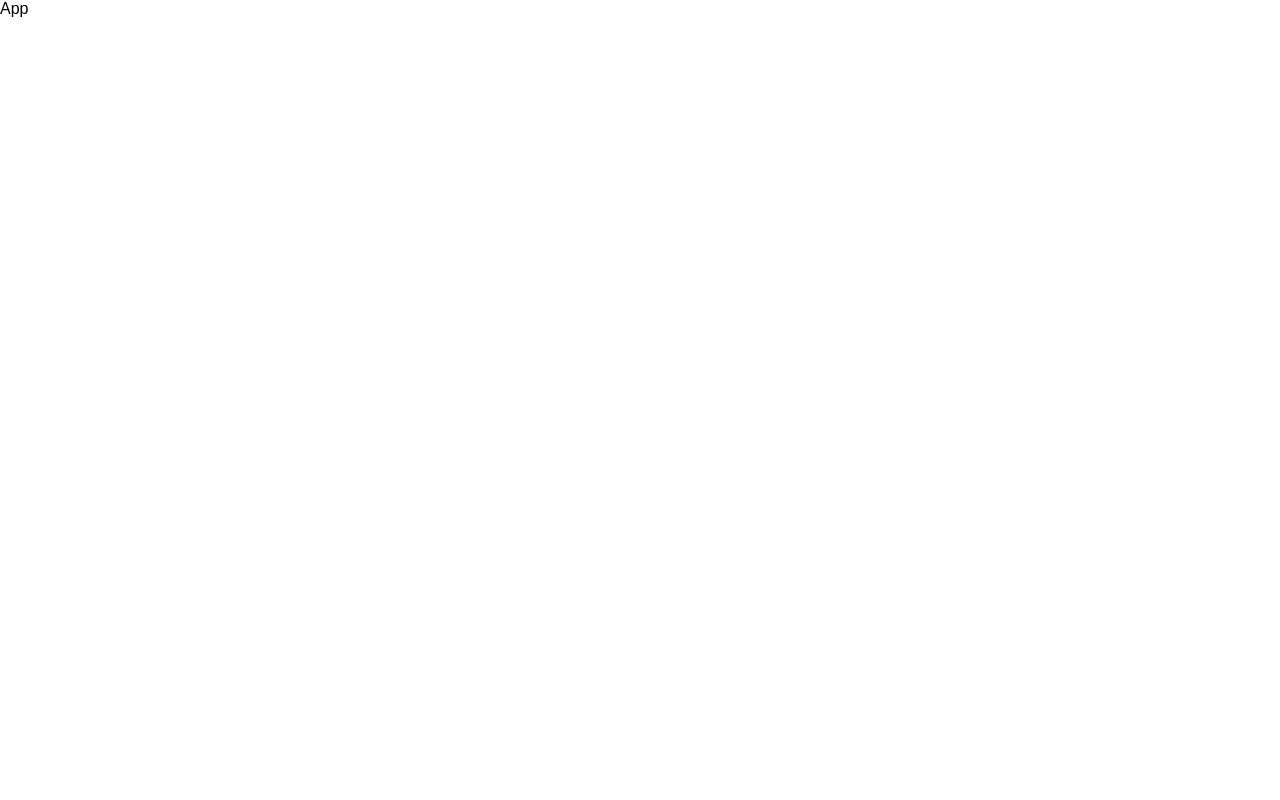
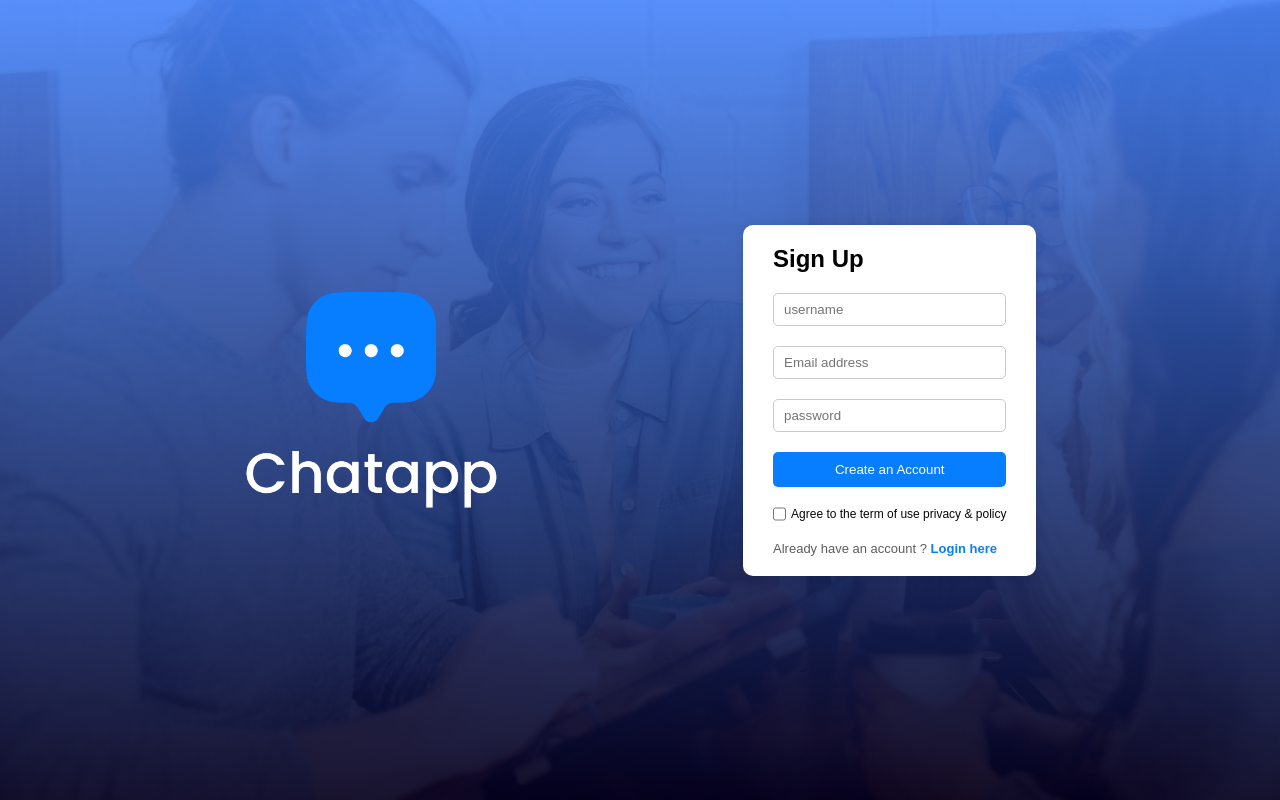
Before and after one commit to mohsinkhan60/chat-app, a React (Vite) app: page / in a window 1280 px wide. Built offline with nearby package versions, Linux system fonts and the light colour scheme.

Commit message:
add Login Section

```diff
--- a/src/App.jsx
+++ b/src/App.jsx
@@ -1,8 +1,18 @@
+import { Route, Routes } from "react-router-dom"
+import Login from "./pages/login/Login"
+import Chat from "./pages/chat/Chat"
+import ProfileUpdate from "./pages/profileUpdate/ProfileUpdate"
 
 
 export const App = () => {
   return (
-    <div>App</div>
+    <>
+    <Routes>
+      <Route path="/" element={<Login />} />
+      <Route path="/chat" element={<Chat />} />
+      <Route path="/profile" element={<ProfileUpdate />} />
+    </Routes>
+    </>
   )
 }
 export default App
--- a/src/main.jsx
+++ b/src/main.jsx
@@ -2,9 +2,12 @@
 import ReactDOM from "react-dom/client";
 import { App } from "./App.jsx";
 import "./index.css";
+import { BrowserRouter } from "react-router-dom";
 
 ReactDOM.createRoot(document.getElementById("root")).render(
-  <React.StrictMode>
-    <App />
-  </React.StrictMode>
+  <BrowserRouter>
+    <React.StrictMode>
+      <App />
+    </React.StrictMode>
+  </BrowserRouter>
 );
--- /dev/null
+++ b/src/pages/chat/Chat.jsx
@@ -0,0 +1,8 @@
+import "./Chat.css"
+
+export const Chat = () => {
+  return (
+    <div>Chat</div>
+  )
+}
+export default Chat
--- a/src/pages/login/Login.css
+++ b/src/pages/login/Login.css
@@ -0,0 +1,58 @@
+.login{
+   min-height: 100vh;
+   background: url(/background.png) no-repeat ;
+   background-size: cover;
+   display: flex;
+   align-items: center;
+   justify-content: space-evenly;
+}
+.login .logo{
+   width: max(20vw, 200px);
+}
+.login-form{
+   background-color: white;
+   padding: 20px 30px;
+   display: flex;
+   flex-direction: column;
+   border-radius: 10px;
+   box-shadow: 0 0 10px rgba(0,0,0,0.1);
+   gap: 20px;
+}
+.login-form h2{
+   font-weight: 600;
+}
+.form-input{
+   padding: 8px 10px;
+   border: 1px solid #c9c9c9;
+   border-radius: 5px;
+   outline-color: #077EFF;
+}
+.login-form button{
+   padding: 10px;
+   background-color: #077EFF;
+   color: white;
+   border: none;
+   border-radius: 5px;
+   cursor: pointer;
+   font-size: 16  px;
+}
+.login-term{
+   display: flex;
+   gap: 5px;
+   font-size: 12px;
+   color: #080808;
+}
+.login-forgot{
+   display: flex;
+   flex-direction: column;
+   gap: 5px;
+}
+.login-toggle{
+   font-size: 13px;
+   color: #5c5c5c;
+}
+.login-toggle span{
+   color: #077EFF;
+   cursor: pointer;
+   font-weight: 700;
+}
--- a/src/pages/login/Login.jsx
+++ b/src/pages/login/Login.jsx
@@ -1,8 +1,32 @@
 import "./Login.css"
+import assets from "../../assets/assets"
+import { useState } from "react"
 
 export const Login = () => {
+  const [currentState, setCurrentState] = useState("Sign Up")
   return (
-    <div>Login</div>
+    <div className="login">
+      <img src={assets.logo_big} className="logo" alt="" />
+      <form className="login-form">
+        <h2>{currentState}</h2>
+        {currentState === "Sign Up" && <input type="text" placeholder="username" className="form-input" required />}
+        <input type="email" placeholder="Email address" className="form-input" required />
+        <input type="password" placeholder="password" className="form-input" required />
+        <button type="submit">{currentState === "Sign Up" ? "Create an Account" : "Login Now"}</button>
+        <div className="login-term">
+          <input type="checkbox" />
+          <p>Agree to the term of use privacy & policy</p>
+        </div>
+        <div className="login-forgot">
+          {
+            currentState === "Sign Up" ?  <p className="login-toggle">Already have an account ?<span onClick={() => setCurrentState("Login")}> Login here</span></p> :
+            <p className="login-toggle">Create an Account ?<span onClick={() => setCurrentState("Sign Up")}> click here</span></p>
+          }
+
+
+        </div>
+      </form>
+    </div>
   )
 }
 export default Login
--- /dev/null
+++ b/src/pages/profileUpdate/ProfileUpdate.jsx
@@ -0,0 +1,8 @@
+import "./ProfileUpdate.css"
+
+export const ProfileUpdate = () => {
+  return (
+    <div>ProfileUpdate</div>
+  )
+}
+export default ProfileUpdate
```
Also changed, not shown: src/pages/chat/Chat.css (added), src/pages/profileUpdate/ProfileUpdate.css (added).
